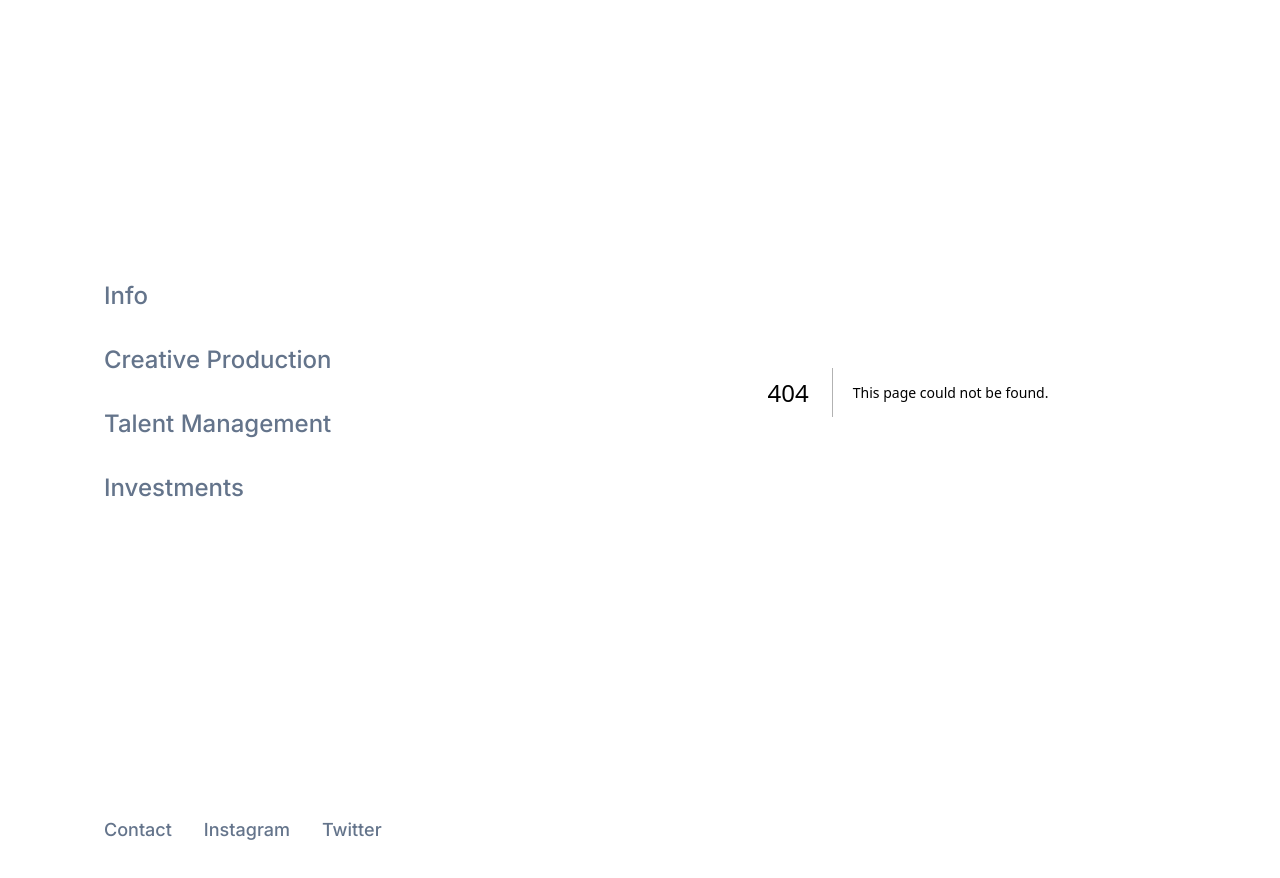
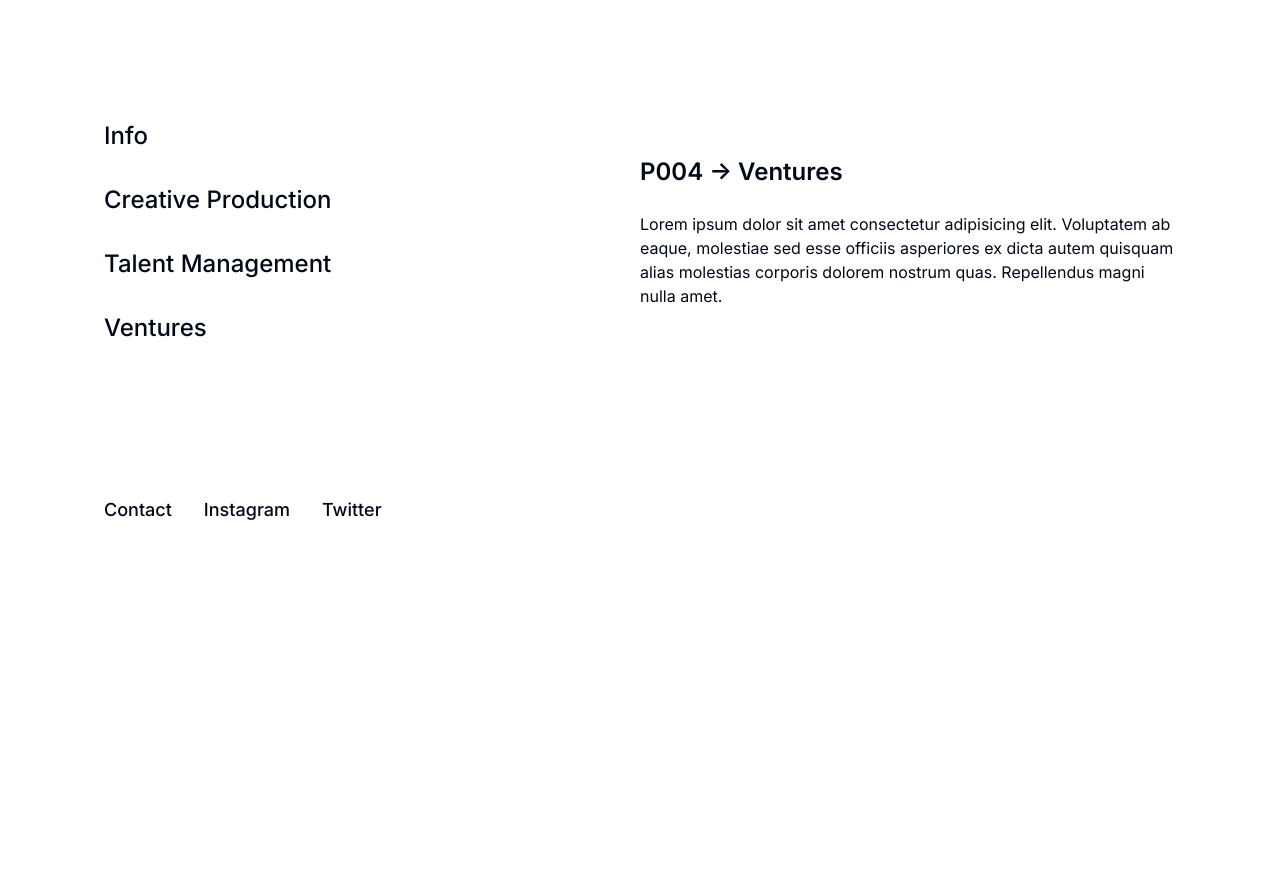
Before and after one commit to AlanKasis/almost-summer, a Next.js app: page /ventures in a window 1280 px wide. Before the commit this address had no page. Shown: the part 1040-1918 px from the top of the page. After the commit the page ends 1600 px from the top, so only its background shows below. Built offline with nearby package versions, Linux system fonts and the light colour scheme.

Commit message:
fix: sidebar footer position and text color

```diff
--- a/src/app/investments/page.tsx
+++ /dev/null
@@ -1,12 +0,0 @@
-import PageContent from '@/components/page-content'
-import React from 'react'
-
-type Props = {}
-
-const Investments = (props: Props) => {
-  return (
-    <PageContent title="P004 -> Investments" description={<>Lorem ipsum dolor sit amet consectetur adipisicing elit. Voluptatem ab eaque, molestiae sed esse officiis asperiores ex dicta autem quisquam alias molestias corporis dolorem nostrum quas. Repellendus magni nulla amet.</>} />
-  )
-}
-
-export default Investments
--- /dev/null
+++ b/src/app/ventures/page.tsx
@@ -0,0 +1,12 @@
+import PageContent from '@/components/page-content'
+import React from 'react'
+
+type Props = {}
+
+const Ventures = (props: Props) => {
+  return (
+    <PageContent title="P004 -> Ventures" description={<>Lorem ipsum dolor sit amet consectetur adipisicing elit. Voluptatem ab eaque, molestiae sed esse officiis asperiores ex dicta autem quisquam alias molestias corporis dolorem nostrum quas. Repellendus magni nulla amet.</>} />
+  )
+}
+
+export default Ventures
--- a/src/components/page-footer.tsx
+++ b/src/components/page-footer.tsx
@@ -5,22 +5,22 @@ type PageFooterProps = {};
 
 const PageFooter = (props: PageFooterProps) => {
   return (
-    <footer className="hidden md:flex px-6 h-16 text-lg text-muted-foreground font-medium gap-8">
+    <footer className="hidden md:flex px-6 h-16 text-lg font-medium gap-8">
       <Link
         href="mailto:example@gmail.com"
-        className=""
+        className="text-foreground hover:text-muted-foreground"
       >
         Contact
       </Link>
       <Link
         href="#"
-        className=""
+        className="text-foreground hover:text-muted-foreground"
       >
         Instagram
       </Link>
       <Link
         href="#"
-        className=""
+        className="text-foreground hover:text-muted-foreground"
       >
         Twitter
       </Link>
--- a/src/components/page-header.tsx
+++ b/src/components/page-header.tsx
@@ -3,11 +3,7 @@
 import React, { useState } from "react";
 import Link from "next/link";
 import { Menu, Package2 } from "lucide-react";
-import {
-  Sheet,
-  SheetContent,
-  SheetTrigger,
-} from "@/components/ui/sheet";
+import { Sheet, SheetContent, SheetTrigger } from "@/components/ui/sheet";
 import { Button } from "@/components/ui/button";
 
 type Props = {};
@@ -26,7 +22,7 @@ const PageHeader = (props: Props) => {
             <span className="sr-only">Toggle navigation menu</span>
           </Button>
         </SheetTrigger>
-        <SheetContent side="right">
+        <SheetContent side="right" className="">
           <nav className="grid gap-6 text-lg font-medium">
             <Link
               href="/"
@@ -37,47 +33,49 @@ const PageHeader = (props: Props) => {
             </Link>
             <Link
               href="/info"
-              className="text-muted-foreground hover:text-foreground"
+              className="text-foreground hover:text-muted-foreground"
             >
               Info
             </Link>
             <Link
               href="/creative"
-              className="text-muted-foreground hover:text-foreground"
+              className="text-foreground hover:text-muted-foreground"
             >
               Creative Production
             </Link>
             <Link
               href="/talent"
-              className="text-muted-foreground hover:text-foreground"
+              className="text-foreground hover:text-muted-foreground"
             >
               Talent Management
             </Link>
             <Link
-              href="/investments"
-              className="text-muted-foreground hover:text-foreground"
+              href="/ventures"
+              className="text-foreground hover:text-muted-foreground"
             >
-              Investments
+              Ventures
             </Link>
+          </nav>
+          <div className="w-full flex items-center justify-evenly absolute bottom-0 h-16">
             <Link
               href="mailto:example@gmail.com"
-              className="text-muted-foreground hover:text-foreground"
+              className="text-foreground hover:text-muted-foreground"
             >
               Contact
             </Link>
             <Link
               href="#"
-              className="text-muted-foreground hover:text-foreground"
+              className="text-foreground hover:text-foreground"
             >
               Instagram
             </Link>
             <Link
               href="#"
-              className="text-muted-foreground hover:text-foreground"
+              className="text-foreground hover:text-muted-foreground"
             >
               Twitter
             </Link>
-          </nav>
+          </div>
         </SheetContent>
       </Sheet>
     </header>
--- a/src/components/sidebar.tsx
+++ b/src/components/sidebar.tsx
@@ -6,13 +6,13 @@ type SidebarProps = {};
 const Sidebar = (props: SidebarProps) => {
   return (
     <nav
-      className="grid gap-8 text-2xl text-muted-foreground font-medium"
+      className="grid gap-8 text-2xl font-medium"
       x-chunk="dashboard-04-chunk-0"
     >
-      <Link href="/info">Info</Link>
-      <Link href="/creative">Creative Production</Link>
-      <Link href="/talent">Talent Management</Link>
-      <Link href="/investments">Investments</Link>
+      <Link href="/info" className="text-foreground hover:text-muted-foreground">Info</Link>
+      <Link href="/creative" className="text-foreground hover:text-muted-foreground">Creative Production</Link>
+      <Link href="/talent" className="text-foreground hover:text-muted-foreground">Talent Management</Link>
+      <Link href="/ventures" className="text-foreground hover:text-muted-foreground">Ventures</Link>
     </nav>
   );
 };
```
